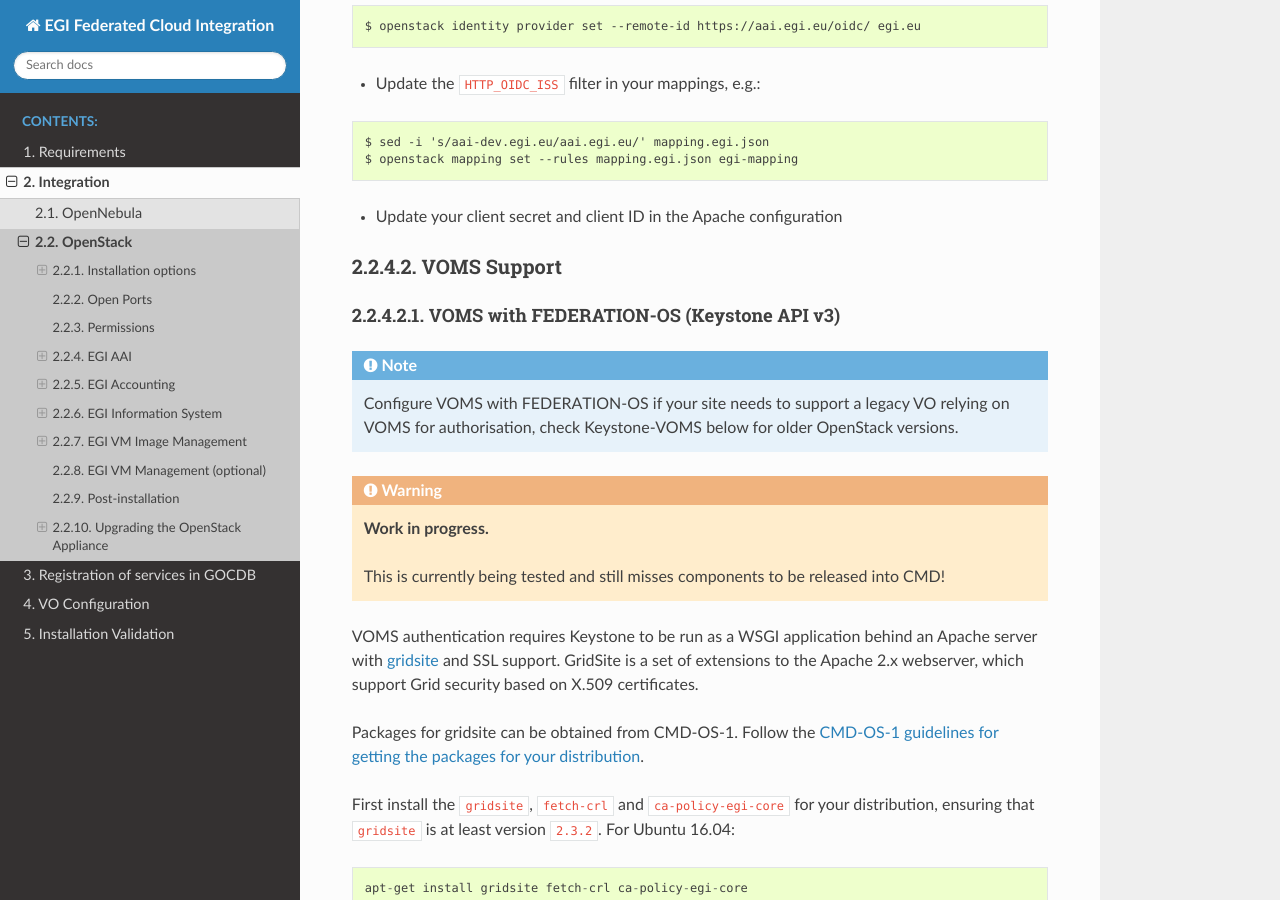
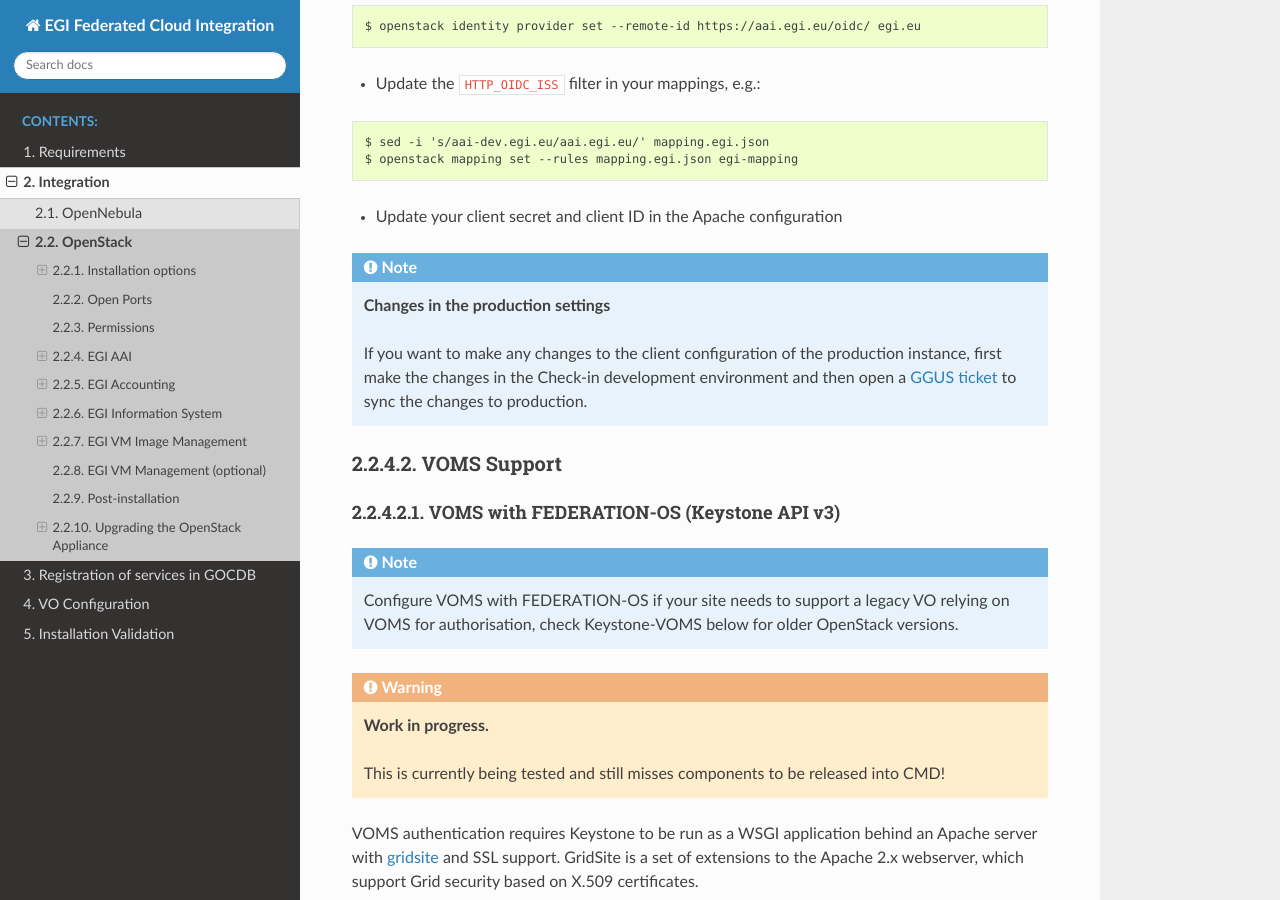
Before and after one commit to EGI-Federation/fedcloud-integration-documentation, a Sphinx documentation site: the page built from source/openstack.rst, in a window 1280 px wide and 900 px high, scrolled down 10199 px. Built offline with Sphinx 7.4.7 and the Read the Docs theme 2.0.0, drawn with Linux system fonts in a browser that asks for light colours.

Commit message:
Add note about changes in check-in client (#25)
* Add note about changes in check-in client

```diff
--- a/source/openstack.rst
+++ b/source/openstack.rst
@@ -499,6 +499,14 @@
 
 * Update your client secret and client ID in the Apache configuration
 
+.. note::
+
+   **Changes in the production settings**
+
+   If you want to make any changes to the client configuration of the
+   production instance, first make the changes in the Check-in development
+   environment and then open a `GGUS ticket <https://ggus.eu>`_
+   to sync the changes to production.
 
 VOMS Support
 ''''''''''''
```
